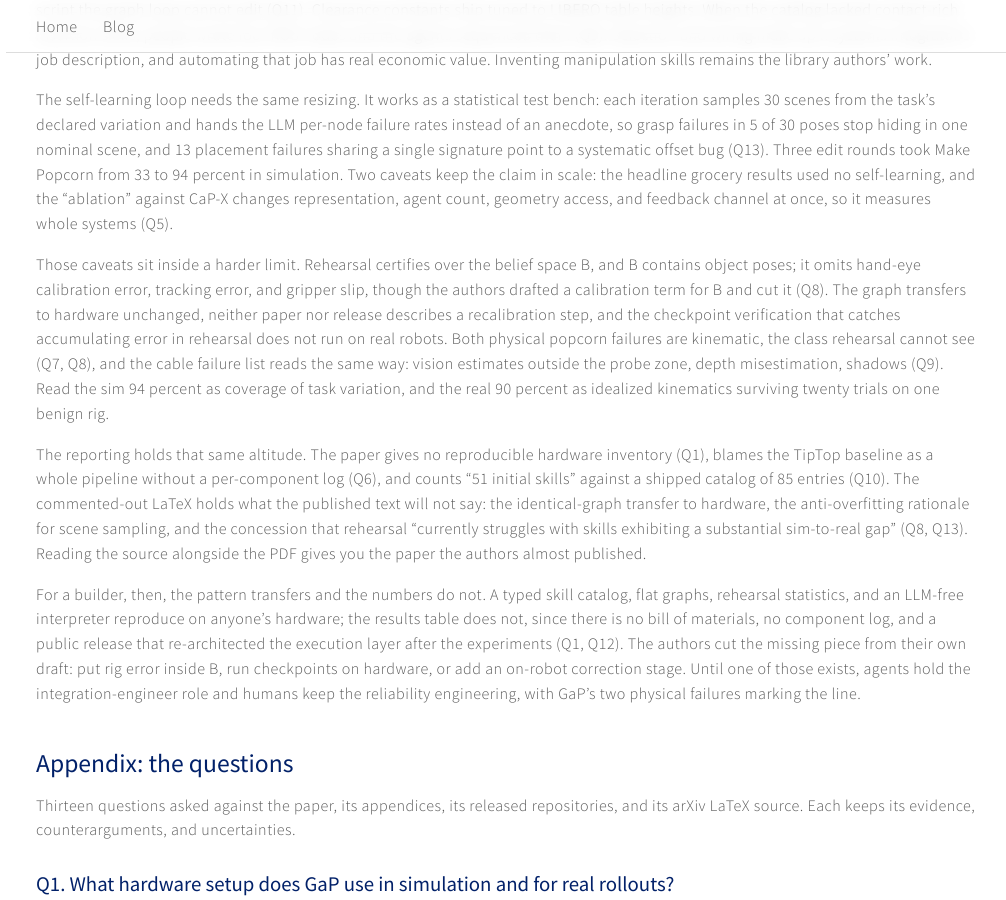
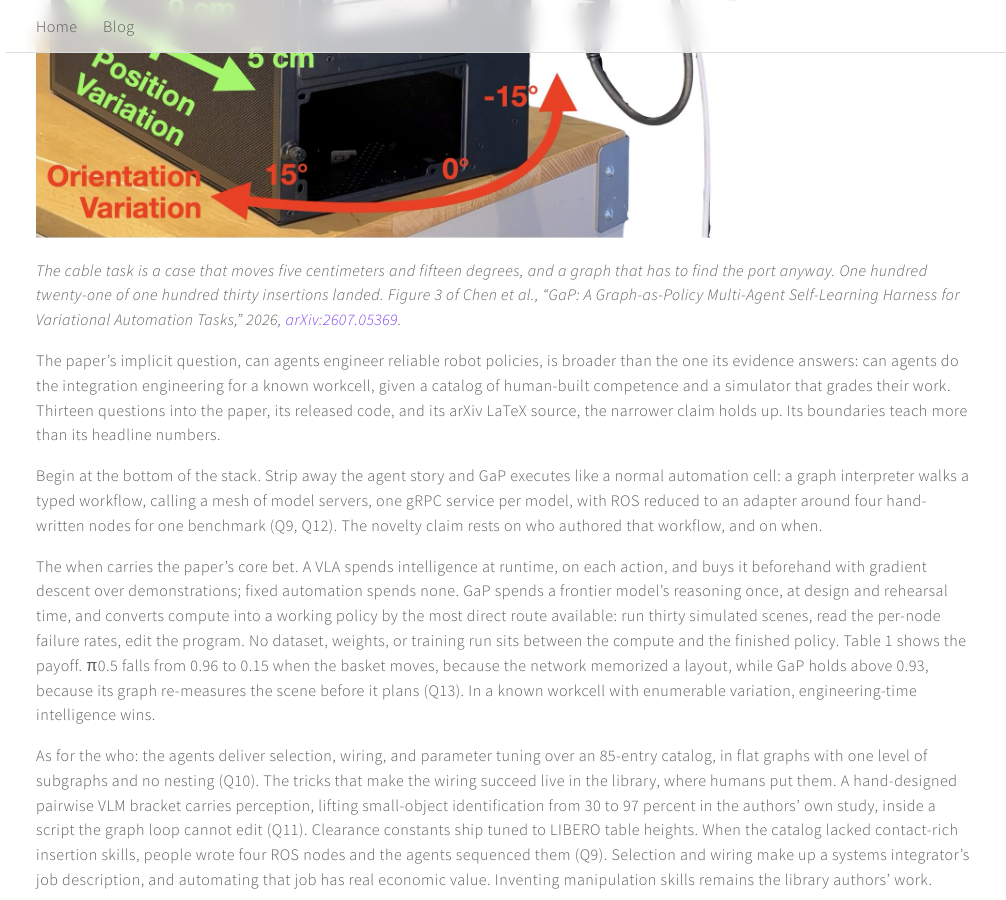
Before and after one commit to sheilsarda/sheilsarda.github.io, a Jekyll site: the page built from _posts/2026-08-31-compute-into-working-policy.md, in a window 1280 px wide and 900 px high, scrolled down 1068 px. Shown: the whole window, without its empty margins (134-1140 px from the left). Built offline with Jekyll 4.4.1, drawn with Linux system fonts in a browser that asks for light colours; some of the changed text lies outside the part shown.

Commit message:
Put the paper photographs at the top of six posts.

```diff
--- a/_posts/2026-08-31-compute-into-working-policy.md
+++ b/_posts/2026-08-31-compute-into-working-policy.md
@@ -4,6 +4,7 @@ short_title: "Compute into a working policy"
 date: 2026-08-31
 slug: compute-into-working-policy
 description: "GaP (Chen et al., 2026) hands workcell integration engineering to coding agents and rehearses the result in simulation. A close read of the paper, its released code, and its LaTeX source, with thirteen research questions in the appendix."
+thumb: /assets/posts/compute-into-working-policy/cable-insertion-setup.jpg
 ---
 
 *GaP hands workcell integration to agents; its reliability certificate ends at the simulator wall.*
@@ -11,6 +12,10 @@ description: "GaP (Chen et al., 2026) hands workcell integration engineering to
 Source paper: [GaP: A Graph-as-Policy Multi-Agent Self-Learning Harness for Variational Automation Tasks](https://arxiv.org/abs/2607.05369), Chen et al., 2026.
 
 Chen et al. name a real market segment. *Variational automation* is repeated robot work in a known workcell with bounded variation in object geometry and pose: groceries into baskets, cables into ports, a popcorn pan onto a burner. It sits between fixed automation, where an engineer prescribes the motion, and generalist robotics, where a model must handle scenes it has not seen. Their system, GaP, has coding agents decompose the task, pick perception, grasping, and planning skills from a library, and wire them into a typed computation graph. GaP rehearses the graph across sampled simulator scenes, the agents revise it from the recorded failures, and the finished policy runs through an interpreter with no LLM in the loop. The results are strong: success rates of 0.93 and above under pose variations that drop VLA baselines to 0.15, 18 of 20 on a physical popcorn task, 121 of 130 cable insertions.
+
+![Seven-port cable insertion: a UR arm and a case that shifts in position and yaw]({{ site.baseurl }}/assets/posts/compute-into-working-policy/cable-insertion-setup.jpg)
+
+*The cable task is a case that moves five centimeters and fifteen degrees, and a graph that has to find the port anyway. One hundred twenty-one of one hundred thirty insertions landed. Figure 3 of Chen et al., "GaP: A Graph-as-Policy Multi-Agent Self-Learning Harness for Variational Automation Tasks," 2026, [arXiv:2607.05369](https://arxiv.org/abs/2607.05369).*
 
 The paper's implicit question, can agents engineer reliable robot policies, is broader than the one its evidence answers: can agents do the integration engineering for a known workcell, given a catalog of human-built competence and a simulator that grades their work. Thirteen questions into the paper, its released code, and its arXiv LaTeX source, the narrower claim holds up. Its boundaries teach more than its headline numbers.
 
```
Also changed, not shown: _posts/2026-05-31-vlas-in-contact.md (+8 -3 lines), _posts/2026-06-18-selling-and-gtm-in-robotics.md (+5 -0 lines), _posts/2026-10-07-six-ways-labs-train-manipulation-policies.md (+5 -0 lines), _posts/2026-10-08-distilling-a-thousand-stereo-hours-into-a-recipe-for-mono-video.md (+5 -0 lines), _posts/2026-10-13-paper-review-tuco-simvla-ocbench-splat2act.md (+5 -0 lines), assets/posts/compute-into-working-policy/cable-insertion-setup.jpg (added), assets/posts/distilling-a-thousand-stereo-hours-into-a-recipe-for-mono-video/humanego-tasks.jpg (added), assets/posts/paper-review-tuco-simvla-ocbench-splat2act/tuco-real-tasks.jpg (added), assets/posts/selling-and-gtm-in-robotics/fulfil-cell.jpg (added), assets/posts/six-ways-labs-train-manipulation-policies/pi0-laundry.jpg (added), assets/posts/vlas-in-contact/favla-contact-tasks.jpg (added).
